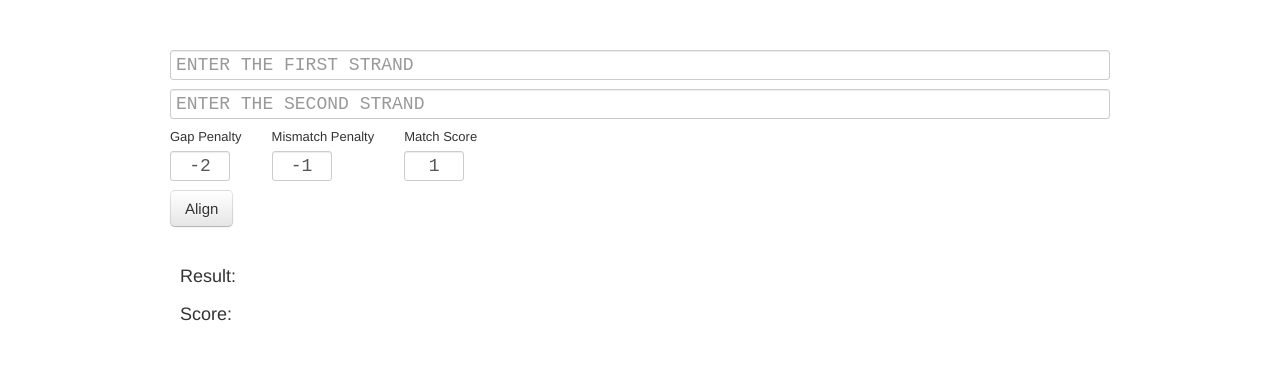
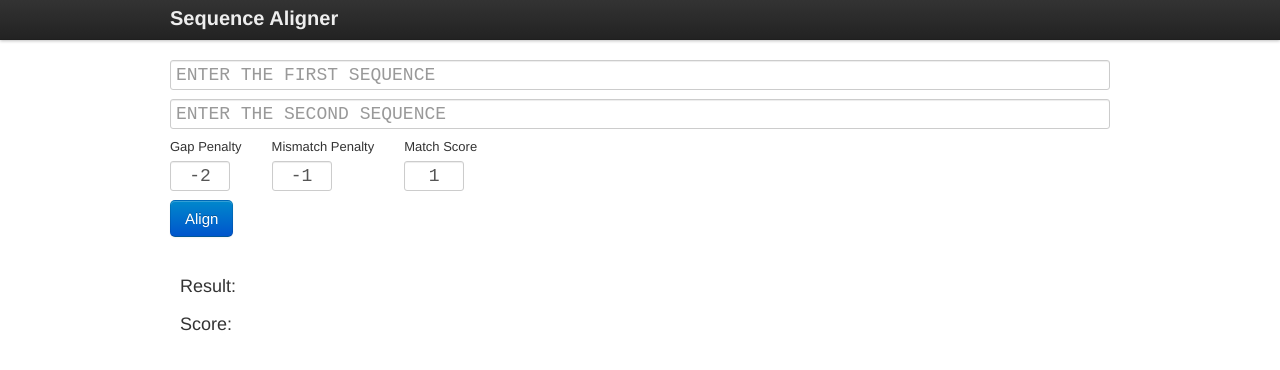
Before and after one commit to zgalant/sequence-alignment, a plain HTML site: page index.html in a window 1280 px wide. Drawn offline with nearby package versions, Linux system fonts and the light colour scheme.

Commit message:
style a bit

```diff
--- a/index.html
+++ b/index.html
@@ -8,11 +8,18 @@
     	<link rel="stylesheet" href="style.css" />
 	</head>
 	<body>
-	    <div class="container">
+	    <div class="navbar navbar-fixed-top">
+	        <div class="navbar-inner">
+	            <div class="container">
+	            <a href="#" class="brand">Sequence Aligner</a>
+	            </div>
+            </div>
+	    </div>
+	    <div class="container" id="content">
     	    <div class="row-fluid">
-        	    <input type="text" id="first" placeholder="Enter the first strand"></input>
+        	    <input type="text" id="first" placeholder="Enter the first sequence"></input>
         	    <br/>
-        	    <input type="text" id="second" placeholder="Enter the second strand"></input>
+        	    <input type="text" id="second" placeholder="Enter the second sequence"></input>
         	    <br/>
         	    <div class="option">
             	    <label>Gap Penalty</label><input type="text" id="gap_penalty" value="-2"></input>
@@ -24,7 +31,7 @@
             	    <label>Match Score</label><input type="text" id="match_score" value="1"></input>
         	    </div>
         	    <div class="clear"></div>
-        	    <button id="align" class="btn btn-large">Align</button>
+        	    <button id="align" class="btn btn-large btn-primary">Align</button>
     	    </div>
     	    <div class="row-fluid">
         	    <div id="result">
--- a/style.css
+++ b/style.css
@@ -1,5 +1,5 @@
-.container {
-    margin-top:50px;
+#content {
+    margin-top:60px;
 }
 
 input {
```
Also changed, not shown: bootstrap/css/bootstrap.css.
